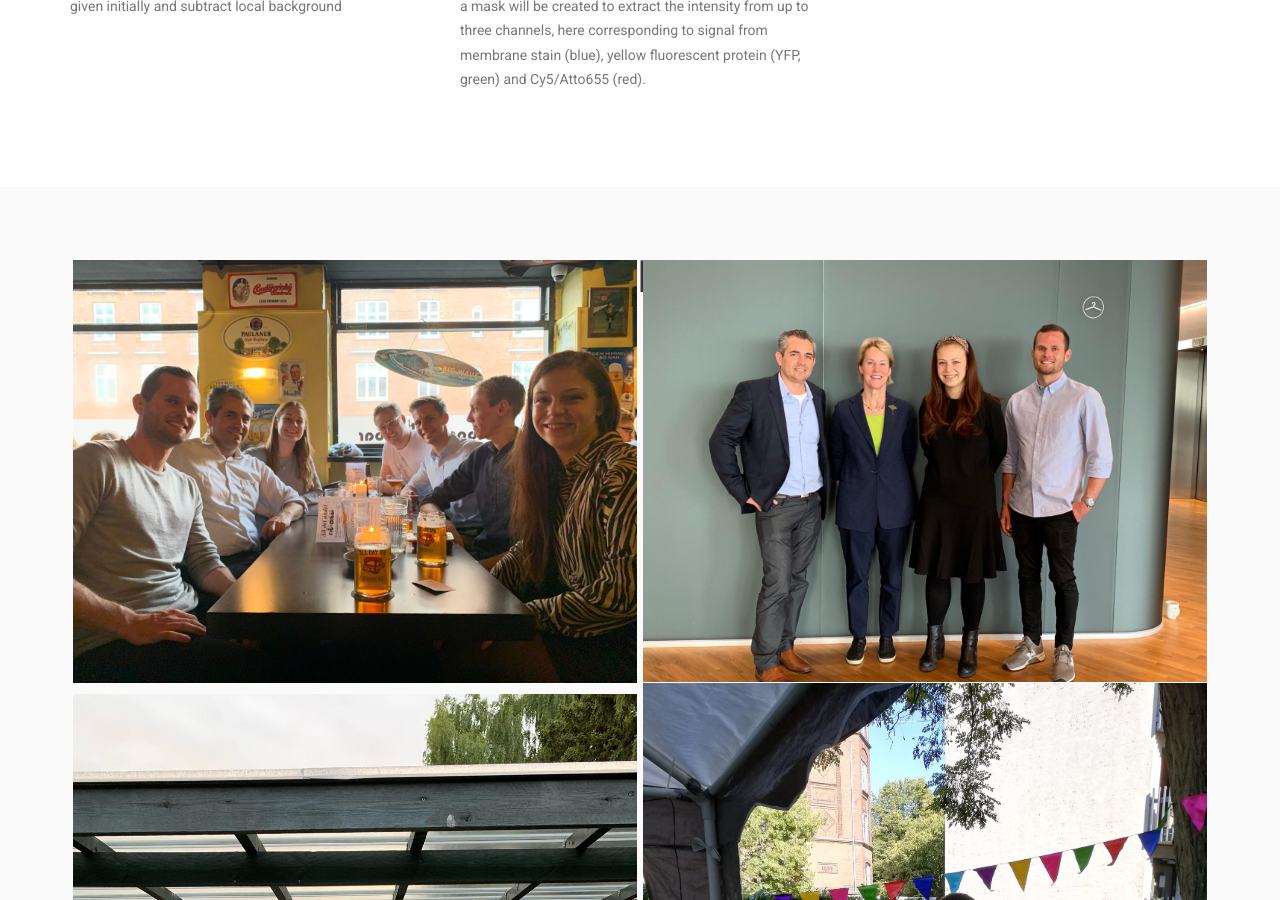
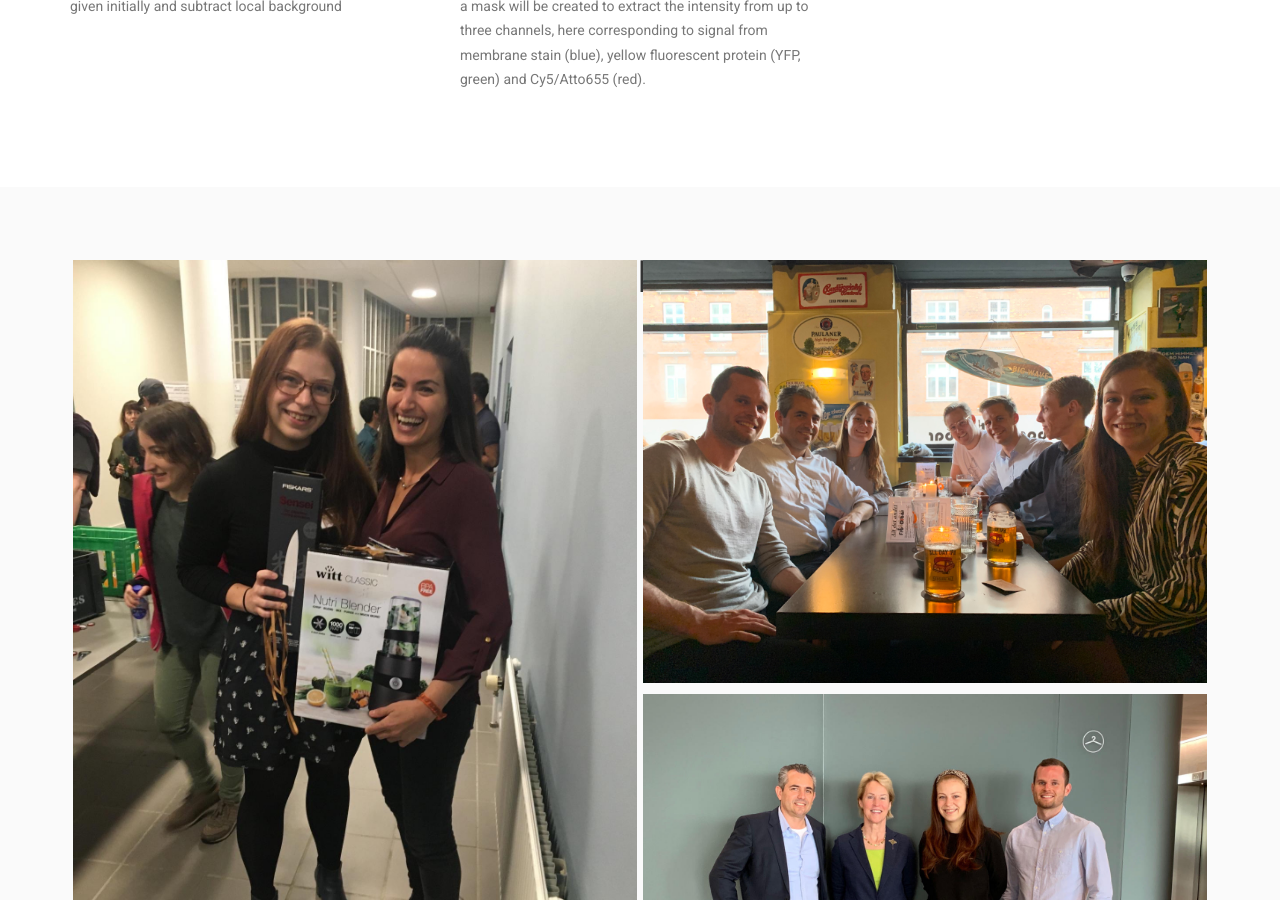
Before and after one commit to hatzakislab/hatzakislab.github.io, a Jekyll site: the page built from index.md, in a window 1280 px wide and 900 px high, scrolled down 4227 px. Built offline with Jekyll 4.4.1, drawn with Linux system fonts in a browser that asks for light colours; some web fonts are replaced; comment, search, counter and statistics services are not loaded.

Commit message:
Added picture
Hopefully it'll work this time...

```diff
--- a/_data/gallery.yml
+++ b/_data/gallery.yml
@@ -2,7 +2,11 @@
 picture_path: /
 
 pictures:
-- original: joh_goodbye.jpg
+
+- original: mette-poster-award.jpg
+  title: Congratulations to Mette Malle for winning the Best Poster Award at the Copenhagen Nanomedicine Day!
+
+- original: joh-goodbye.jpg
   title: Saying goodbye to Johannes before his stay at Tom Kirchhausen's lab at Harvard!
 
 - original: simon-mette-francis.jpg
```
Also changed, not shown: assets/img/gallery/joh-goodbye.jpg (renamed from assets/img/gallery/joh_goodbye.jpg), assets/img/gallery/mette-poster-award.jpg (added), assets/img/gallery/min/joh-goodbye.jpg (renamed from assets/img/gallery/min/joh_goodbye.jpg), assets/img/gallery/min/mette-poster-award.jpg (added).
